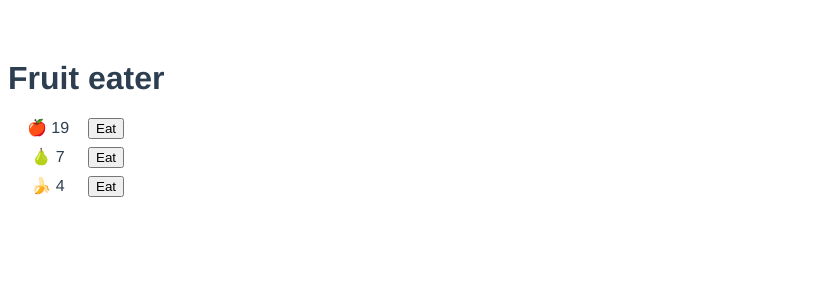
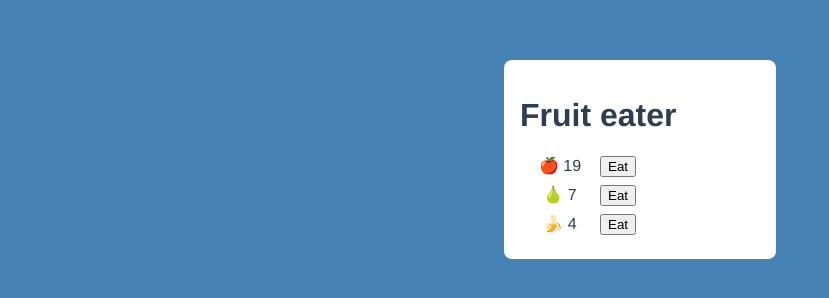
Before and after one commit to avermeulen/fruit-eater, a website built with Vite: page client/index.html in a window 1280 px wide. Shown: the whole page, without its empty margins (0-829 px from the left). Built offline with nearby package versions, Linux system fonts and the light colour scheme.

Commit message:
added stylinh

```diff
--- a/client/index.html
+++ b/client/index.html
@@ -1,35 +1,40 @@
 <!DOCTYPE html>
 <html lang="en">
+
 <head>
   <meta charset="UTF-8" />
   <link rel="icon" type="image/svg+xml" href="favicon.svg" />
   <meta name="viewport" content="width=device-width, initial-scale=1.0" />
   <title>Vite App</title>
 </head>
+
 <body>
 
+  <div class="container">
     <h1>Fruit eater</h1>
-    <div  x-data="fruitEater" class="fruits" >
-      <div class="fruit" >
+    <div x-data="fruitEater" class="fruits">
+      <div class="fruit">
         <div>
-          🍎 <span x-text="fruits['apple']" ></span>
+          🍎 <span x-text="fruits['apple']"></span>
         </div>
         <button x-on:click="eat('apple')">Eat</button>
       </div>
       <div class="fruit">
         <div>
-          🍐 <span x-text="fruits['pear']" ></span>
+          🍐 <span x-text="fruits['pear']"></span>
         </div>
         <button x-on:click="eat('pear')">Eat</button>
       </div>
       <div class="fruit">
         <div>
-        🍌 <span x-text="fruits['banana']" ></span>
+          🍌 <span x-text="fruits['banana']"></span>
         </div>
         <button x-on:click="eat('banana')">Eat</button>
+      </div>
     </div>
   </div>
 
   <script type="module" src="/main.js"></script>
 </body>
+
 </html>
--- a/client/style.css
+++ b/client/style.css
@@ -5,6 +5,7 @@ body {
   /* text-align: center; */
   color: #2c3e50;
   margin-top: 60px;
+  background-color: steelblue;
 }
 
 .fruit {
@@ -17,3 +18,19 @@ body {
   /* background-color: lightblue; */
   text-align: center;
 }
+
+.container {
+  padding: 1em;
+  background-color: white;
+  border-radius: 0.5em;
+  margin: auto;
+}
+
+
+@media (min-width: 768px) {
+  .container {
+
+    width: 15em;
+
+  }
+}
```
Lines whose indentation alone changed are shown as unchanged.
